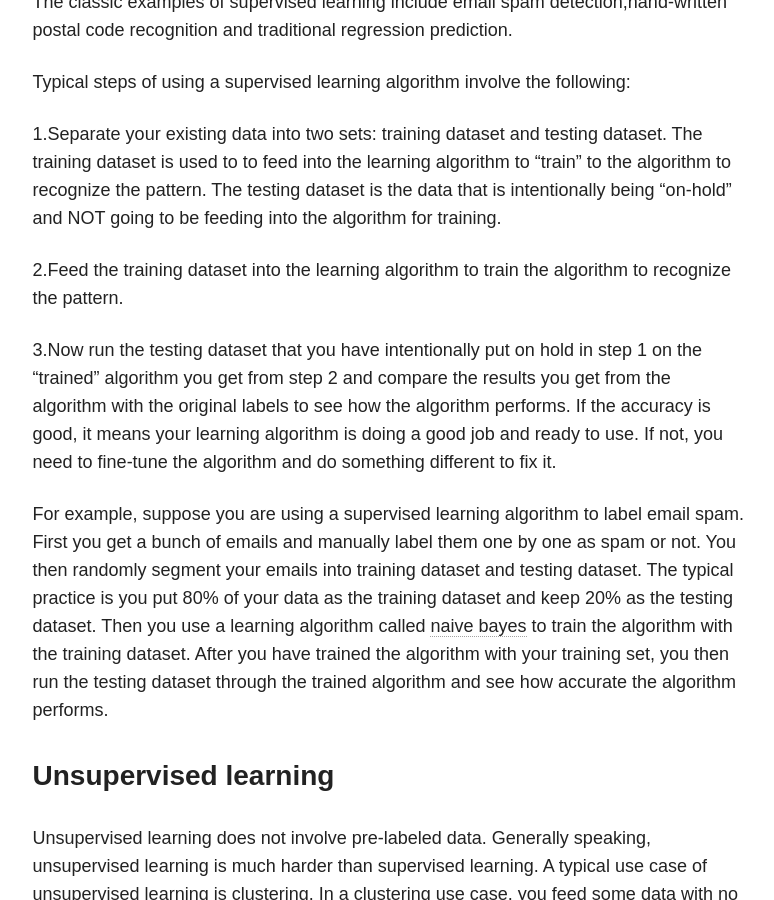
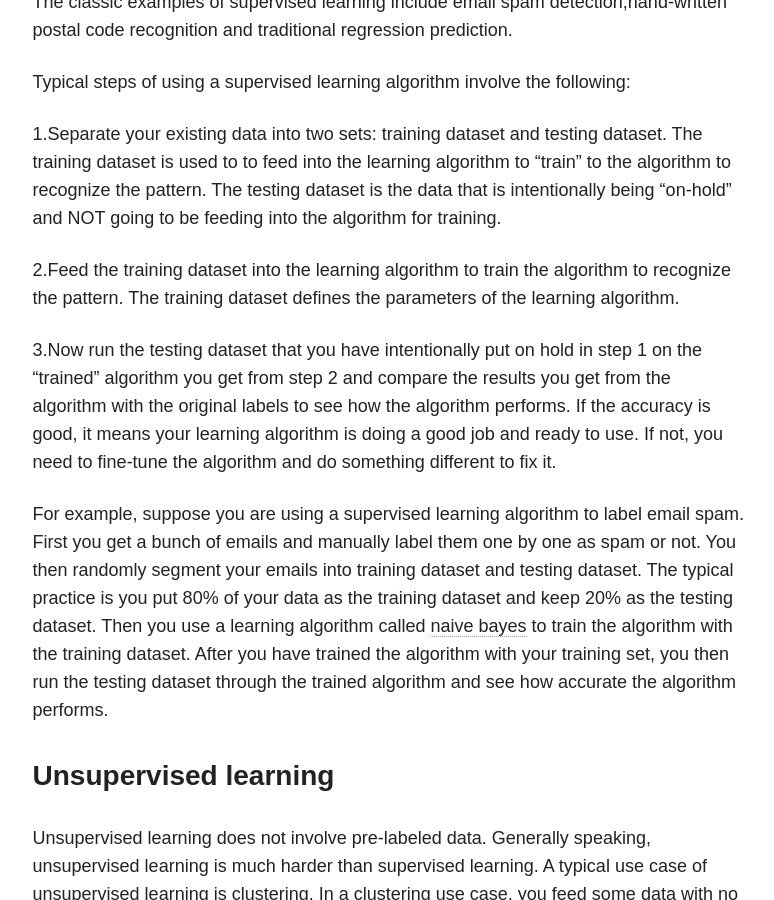
Before and after one commit to taolicd/taolicd.github.io, a Jekyll site: the page built from _posts/blog/2016-05-29-machinelearning_2.markdown, in a window 1280 px wide and 900 px high, scrolled down 1022 px. Shown: the whole window, without its empty margins (347-1121 px from the left). Built offline with Jekyll 4.4.1, drawn with Linux system fonts in a browser that asks for light colours; comment, search, counter and statistics services are not loaded.

Commit message:
new post

```diff
--- a/_posts/blog/2016-05-29-machinelearning_2.markdown
+++ b/_posts/blog/2016-05-29-machinelearning_2.markdown
@@ -28,7 +28,7 @@ Typical steps of using a supervised learning algorithm involve the following:
 
  1.Separate your existing data into two sets: training dataset and testing dataset. The training dataset is used to to feed into the learning algorithm to "train" to the algorithm to recognize the pattern. The testing dataset is the data that is intentionally being "on-hold" and NOT going to be feeding into the algorithm for training.
 
- 2.Feed the training dataset into the learning algorithm to train the algorithm to recognize the pattern.
+ 2.Feed the training dataset into the learning algorithm to train the algorithm to recognize the pattern. The training dataset defines the parameters of the  learning algorithm.
 
  3.Now run the testing dataset that you have intentionally put on hold in step 1 on the "trained" algorithm you get from step 2 and compare the results you get from the algorithm with the original labels to see how the algorithm performs. If the  accuracy is good, it means your learning algorithm is doing a good job and ready to use. If not, you need to fine-tune the algorithm and do something different to fix it.
 
```
